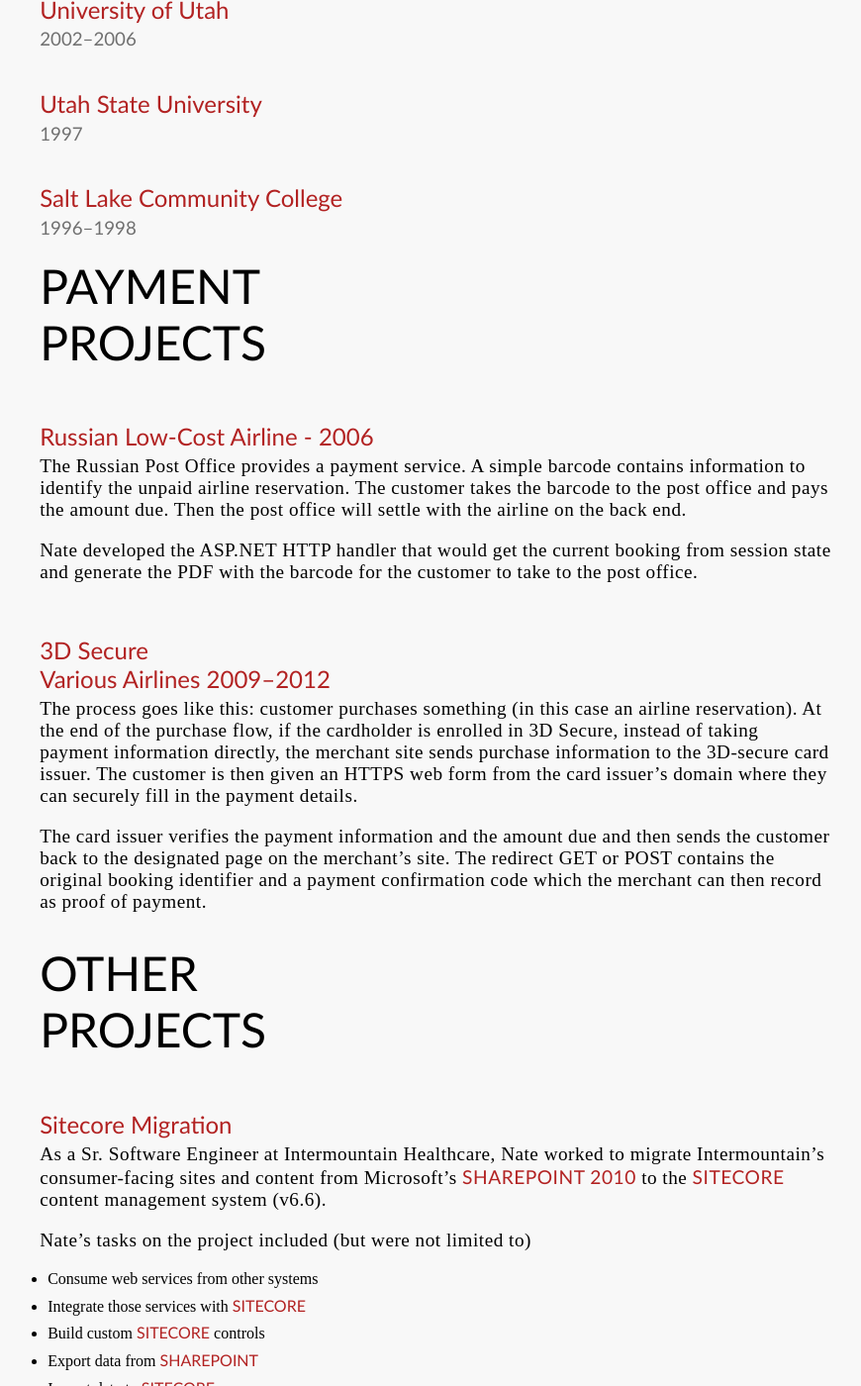
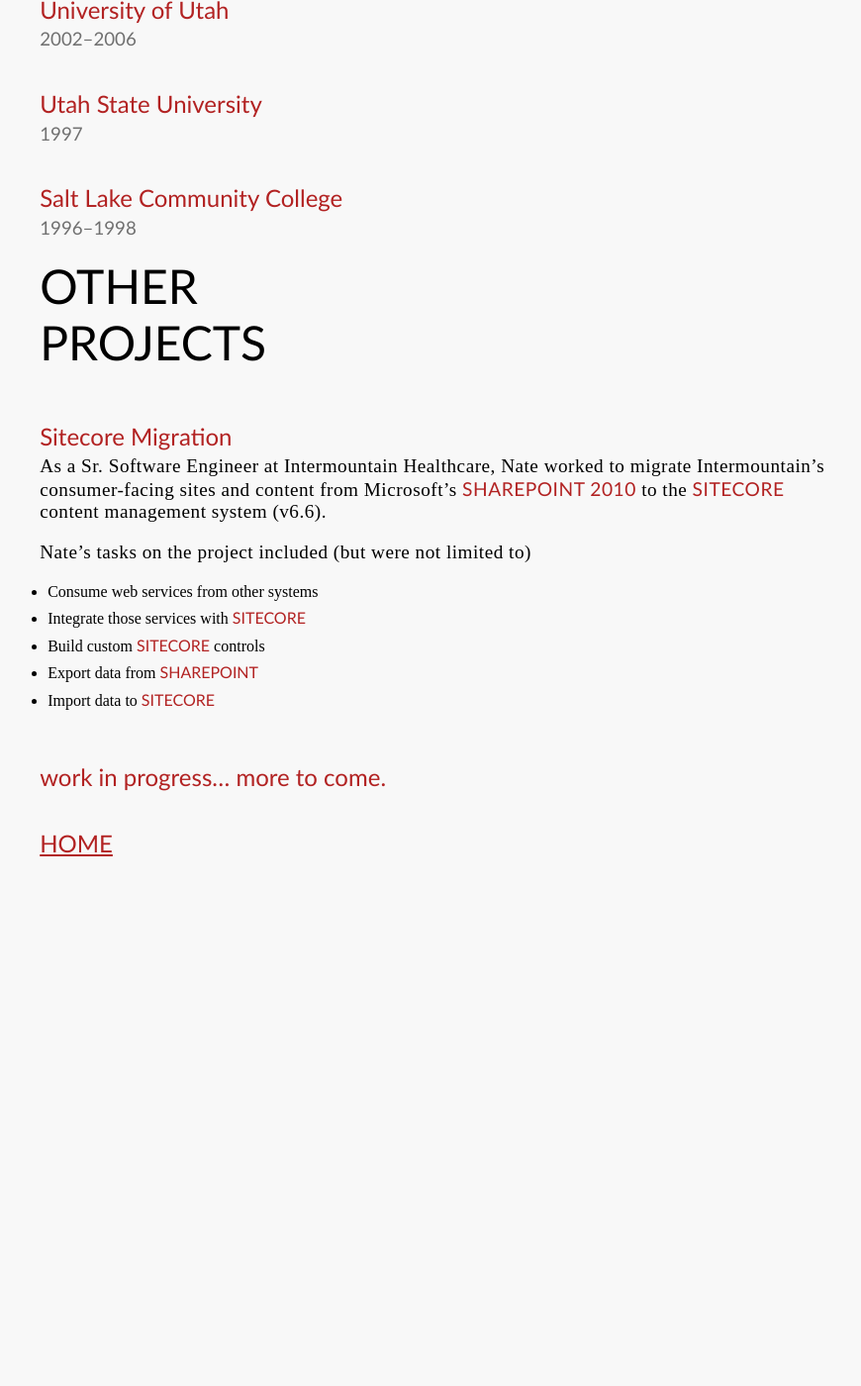
Before and after one commit to n8mob/n8mob.github.io, a Jekyll site: the page built from resume.md, in a window 1280 px wide and 1400 px high, scrolled down 3955 px. Shown: the whole window at 99% size, without its empty margins (11-881 px from the left). Built offline with Jekyll 4.4.1, drawn with Linux system fonts in a browser that asks for light colours; after the commit the page ends 4858 px from its top, so only the background shows below that.

Commit message:
Remove payment projects from main resume

```diff
--- a/resume.md
+++ b/resume.md
@@ -95,18 +95,6 @@
 ## Salt Lake Community College
 ### 1996&ndash;1998
 
-# Payment Projects
-## Russian Low-Cost Airline - 2006
-The Russian Post Office provides a payment service. A simple barcode contains information to identify the unpaid airline reservation. The customer takes the barcode to the post office and pays the amount due. Then the post office will settle with the airline on the back end.
-
-Nate developed the ASP.NET HTTP handler that would get the current booking from session state and generate the PDF with the barcode for the customer to take to the post office.
-
-## 3D Secure<br /> Various Airlines 2009&ndash;2012
-The process goes like this: customer purchases something (in this case an airline reservation). At the end of the purchase flow, if the cardholder is enrolled in 3D Secure, instead of taking payment information directly, the merchant site sends purchase information to the 3D-secure card issuer. The customer is then given an HTTPS web form from the card issuer's domain where they can securely fill in the payment details.
-
-The card issuer verifies the payment information and the amount due and then sends the customer back to the designated page on the merchant's site. The redirect GET or POST contains the original booking identifier and a payment confirmation code which the merchant can then record as proof of payment.
-
-
 # Other Projects
 
 ## Sitecore Migration
```
